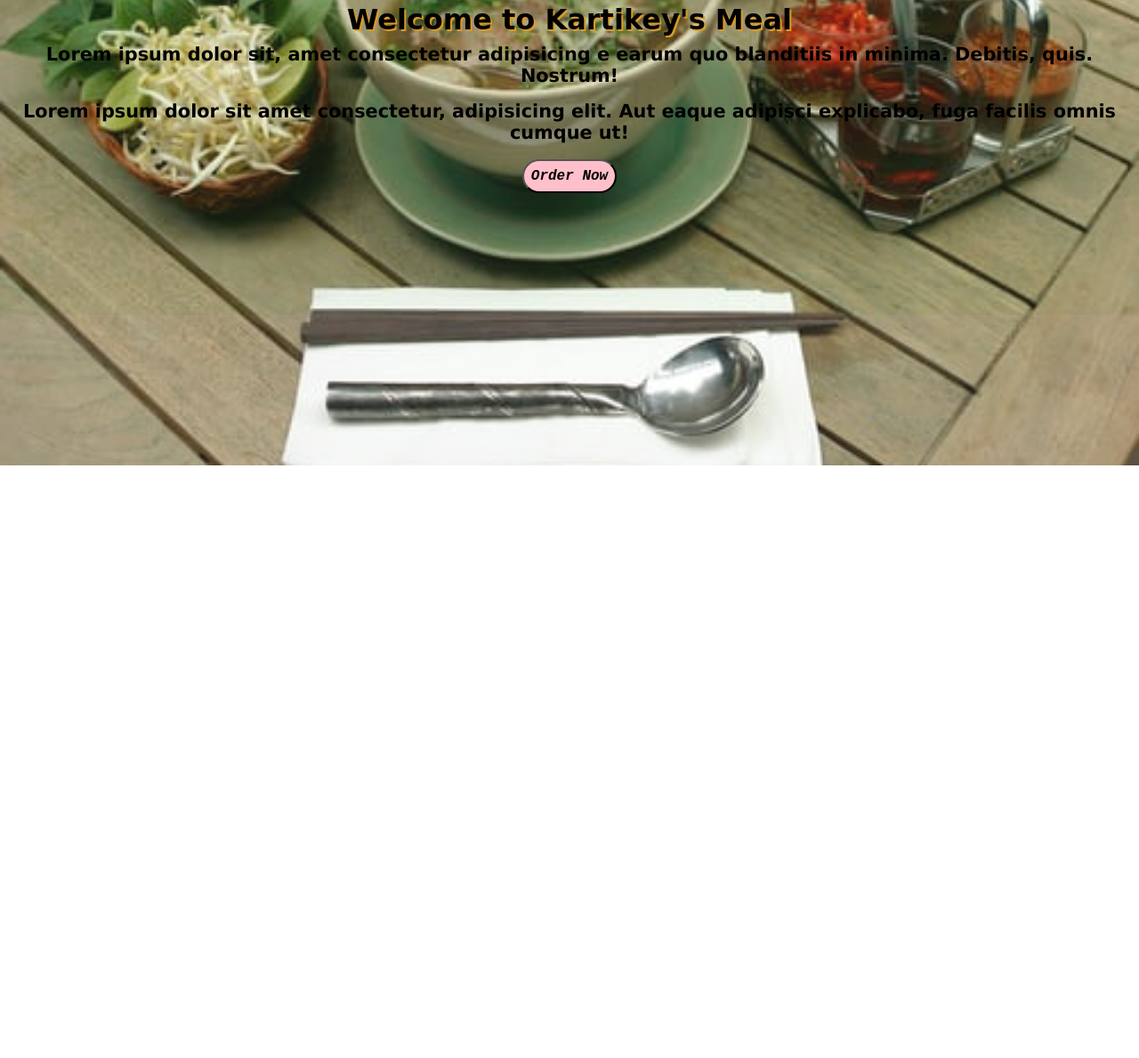
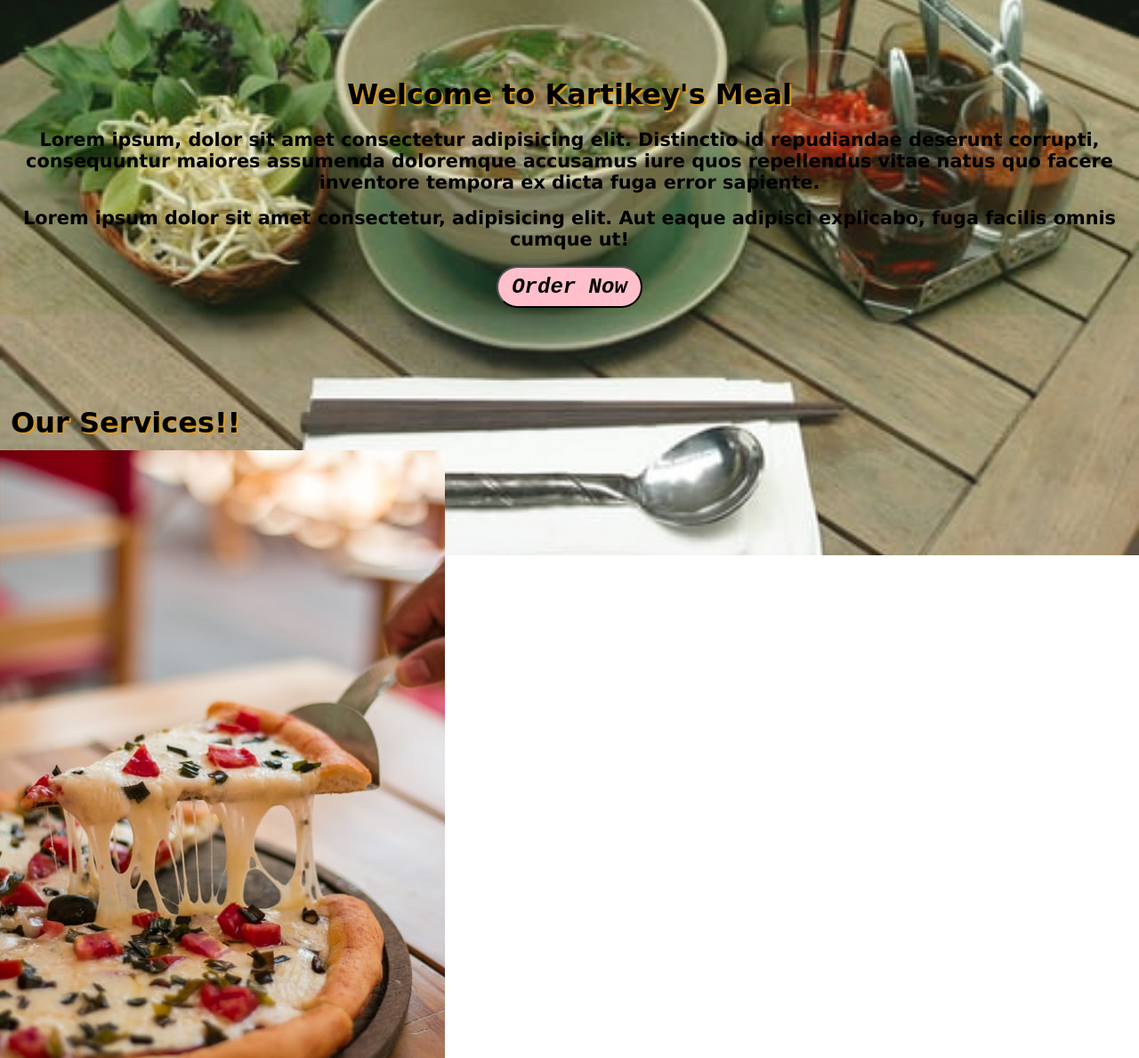
Before and after one commit to Kartikey0205/Online_Food_Ordering_Site, a plain HTML site: page index.html in a window 1280 px wide. Shown: the part 79-1268 px from the top of the page at 89% size. Before the commit the page ends 800 px from the top, so only its background shows below. Drawn offline with Linux system fonts and the light colour scheme.

Commit message:
Update next section of project!!

```diff
--- a/index.html
+++ b/index.html
@@ -29,12 +29,24 @@
 
 <section id="home">
     <h1 class="heading">Welcome to Kartikey's Meal</h1>
-    <p class="para">Lorem ipsum dolor sit, amet consectetur adipisicing e earum quo blanditiis in minima. Debitis, quis. Nostrum!</p>
+    <p class="para">Lorem ipsum, dolor sit amet consectetur adipisicing elit. Distinctio id repudiandae deserunt corrupti, consequuntur maiores assumenda doloremque accusamus iure quos repellendus vitae natus quo facere inventore tempora ex dicta fuga error sapiente. </p>
     <p class="para">Lorem ipsum dolor sit amet consectetur, adipisicing elit. Aut eaque adipisci explicabo, fuga facilis omnis cumque ut!</p>
     <button class="btn">Order Now</button>
 
 
 </section>
+
+<section class="Services">
+    <h1 class="heading">Our Services!!</h1>
+    <div id="service_provide">
+        <div class="box">
+            <img src="img\card\pizza.jpg" alt="Pizza">
+            <h2 class="heading_inside">Food Ordering</h2>
+            <p>Lorem ipsum dolor sit amet consectetur adipisicing elit. Perferendis illum asperiores tenetur totam unde iste, vero quo quod laudantium aliquam maiores reprehenderit eum minus! Commodi est sint velit libero ab similique possimus beatae porro, earum ipsa. Aperiam nostrum eos, voluptates velit quae eum veniam nam?</p>
+        </div>
+    </div>
+
+</section>
 </body>
 
 </html>
--- a/style.css
+++ b/style.css
@@ -75,6 +75,7 @@ display: block;
 
 #home{
     margin: 0rem auto;
+    height: 425px;
     padding: 1rem 1rem;
     /* border: 2px solid red; */
     display: flex;
@@ -99,12 +100,14 @@ display: block;
 }
 
 .heading{
+    padding: 12px;
     font-family: cursive;
     font-size: 2rem;
     text-shadow: 2px 2px 0px rgb(219, 155, 36);
 }
 
 .para{
+    padding: 6x;
     font-family: Verdana, Geneva, Tahoma, sans-serif;
     font-weight: 900;
     font-size: 1.3rem;
@@ -113,9 +116,9 @@ display: block;
 }
 .btn{
     border-radius: 3rem;
-    font-size: large;
+    font-size: 1.5rem;
     margin: 10px;
-    padding: 8px;
+    padding: 8px 15px;
     font-style: oblique;
     font-weight: 800;
     font-family: monospace;
@@ -126,3 +129,5 @@ display: block;
     background-color: coral;
 
 }
+
+/*Services*/
```
